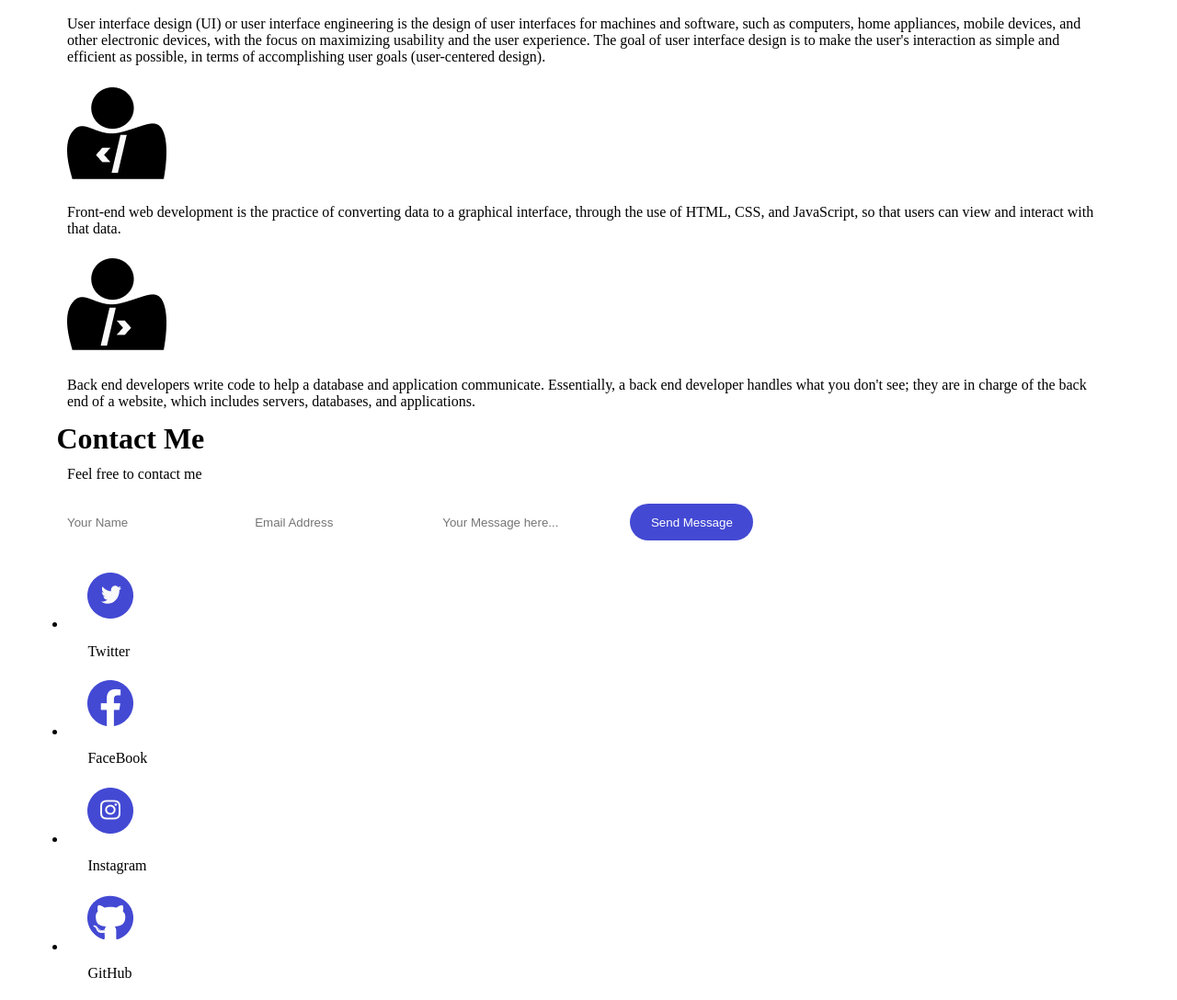
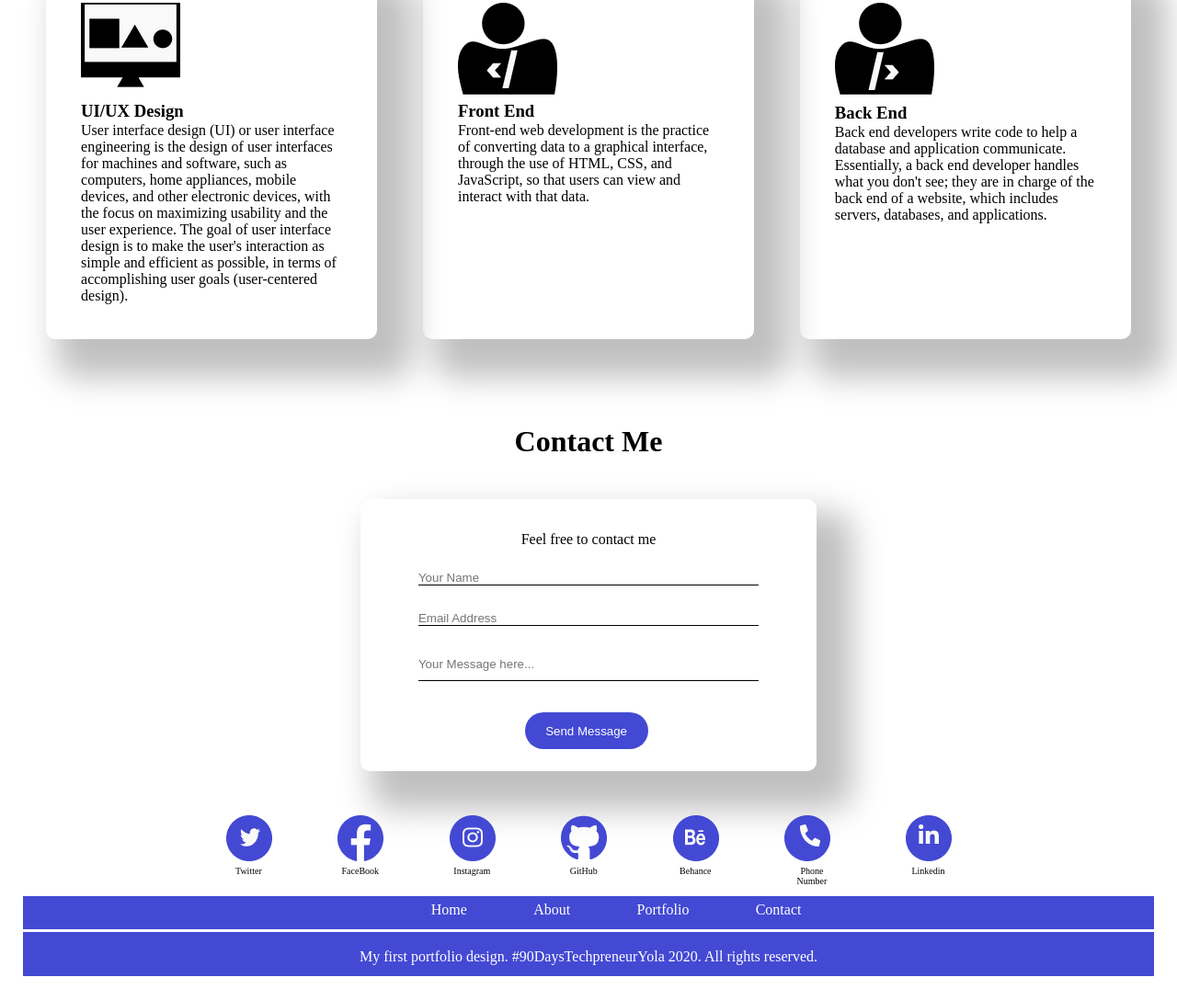
Before and after one commit to Elotachukwu/profile, a plain HTML site: page index.html in a window 1280 px wide. Shown: the part 1476-2564 px from the top of the page at 92% size. Drawn offline with Linux system fonts and the light colour scheme.

Commit message:
Adding CSS styles and JavaScript function to the main branch

```diff
--- a/access/script/script.js
+++ b/access/script/script.js
@@ -0,0 +1,20 @@
+function submitForm() {
+    document.getElementById("frm").submit();
+    var name = document.getElementById("nameId").value;
+    var email = document.getElementById("emailId").value;
+    var msg = document.getElementById("msgId").value;
+    if(name==="" && email==="" && msg===""){
+        alert("COMPULSORY! Fill in all fields.");
+        return;
+    } else if(name===""){
+        alert("Fill in your name.");
+        return;
+    } else if(email===""){
+        alert("Fill in your email");
+        return;
+    } else if(msg===""){
+        alert("Write your message...");
+    } else if (name!=="" && email!=="" && msg!==""){
+        alert("Your form has been submitted!");
+    }
+}
--- a/access/stylesheet/style.css
+++ b/access/stylesheet/style.css
@@ -1,5 +1,5 @@
 * {
-    margin: 1%;
+    margin: 0.5%;
     padding: 0;
     border: 0;
     text-decoration: none;
@@ -74,3 +74,130 @@
 .p2 {
     padding: 0 5% 10% 0;
 }
+
+.div3 {
+    display: flex;
+    padding-top: 2%;
+}
+
+.img2 {
+    box-shadow: 25px 28px 35px 14px rgba(0, 0, 0, 0.25);
+}
+
+.div4 {
+    display: flex;
+    padding-top: 2%;
+}
+
+.sub1div4 {
+    flex: 1;
+    box-shadow: 25px 28px 35px 14px rgba(0, 0, 0, 0.25);
+    padding: 3%;
+    margin: 2%;
+    border-radius: 10px;
+}
+
+.sub2div4 {
+    flex: 1;
+    box-shadow: 25px 28px 35px 14px rgba(0, 0, 0, 0.25);
+    padding: 3%;
+    margin: 2%;
+    border-radius: 10px;
+}
+
+.sub3div4 {
+    flex: 1;
+    box-shadow: 25px 28px 35px 14px rgba(0, 0, 0, 0.25);
+    padding: 3%;
+    margin: 2%;
+    border-radius: 10px;
+}
+
+.div5 {
+    box-shadow: 25px 28px 35px 14px rgba(0, 0, 0, 0.25);
+    border: 0 0 0 1 rgba(0, 0, 0, 0.25);
+    border-radius: 10px;
+    display: block;
+    margin: 0 30% 0 30%;
+    /* align-items: center;
+    justify-content: center; */
+    padding: 1%;
+}
+
+.input1,
+.input2,
+.input3 {
+    margin: 0 10% 5% 10%;
+    border-top: 0;
+    border-bottom: 1px solid black;
+    border-left: 0;
+    border-right: 0;
+    width: 80%;
+    align-self: center;
+}
+
+.p7 {
+    text-align: center;
+    margin: 5%;
+}
+
+.input3 {
+    margin: 2% 10% 2% 10%;
+    padding-bottom: 2%;
+}
+
+.a {
+    margin: 5% 10% 2% 35%;
+}
+
+.ul {
+    display: flex;
+    list-style-type: none;
+    align-items: flex-start;
+    justify-content: space-around;
+    padding-top: 3%;
+    margin: auto 15% auto 15%;
+    flex-wrap: nowrap;
+}
+
+.div7 {
+    background-color: #4349D3;
+}
+
+.ul3 {
+    list-style-type: none;
+    display: flex;
+    justify-content: center;
+}
+
+.p8 {
+    font-size: 10px;
+    text-align: center;
+}
+
+.sub1div6 {
+    border-bottom: 3px solid white;
+    padding: 0;
+    color: white;
+    margin: 0;
+}
+
+.li8 {
+    color: white;
+    padding-left: 5%;
+}
+
+.sub2div6 {
+    justify-content: center;
+}
+
+.p15 {
+    text-align:  center;
+    color: white;
+    padding: 1%;
+}
+
+.h1 {
+    text-align: center;
+    padding: 5% 0 3% 0;
+}
--- a/index.html
+++ b/index.html
@@ -35,87 +35,91 @@
             </div>
         </div>
 
+      <h1 class="h1">About Me</h1>
         <div class="div3">
-            <h1 class="h1">About Me</h1>
             <div class="sub1div3"><img src="./access/images/me.JPG" alt="" class="img2"></div>
             <div class="sub2div3">
                 <p class="p3">I am a passionate UI/UX developer-to-be from Nigeria, Africa. I love to be creative. I am a person who is positive about every aspect of life. There are many things I like to do, to see, and to experience. I like to read, I like to write; I like to think, I like to dream; I like to talk, I like to listen. I like to laugh. Soon enough, I'd be better than Khoi Vinh and John Maeda. I'd be the best developer some day, cheers!</p><button class="button">Read More</button>
             </div>
         </div>
 
+      <h1 class="h1">Expertise</h1>
         <div class="div4">
-            <h1 class="h1">Expertise</h1>
             <div class="sub1div4"><img src="./access/images/Group 2 (1).png" alt="" class="img3">
-                <p class="p4">
+            <h3 class="ui">UI/UX Design</h3>
+            <p class="p4">
                     User interface design (UI) or user interface engineering is the design of user interfaces for machines and software, such as computers, home appliances, mobile devices, and other electronic devices, with the focus on maximizing usability and the user experience. The goal of user interface design is to make the user's interaction as simple and efficient as possible, in terms of accomplishing user goals (user-centered design).
                 </p>
             </div>
             <div class="sub2div4"><img src="./access/images/Group 12 (1).png" alt="" class="img4">
+            <h3 class="front">Front End</h3>
             <p class="p5">
                 Front-end web development is the practice of converting data to a graphical interface, through the use of HTML, CSS, and JavaScript, so that users can view and interact with that data.
             </p>
             </div>
             <div class="sub3div4"><img src="./access/images/Group 13 (1).png" alt="" class="img5">
-            <p class="p6">
+            <h3 class="back">Back End</h3>
+              <p class="p6">
                 Back end developers write code to help a database and application communicate. Essentially, a back end developer handles what you don't see; they are in charge of the back end of a website, which includes servers, databases, and applications.
             </p>
             </div>
         </div>
 
+      <h1 class="h1">Contact Me</h1>
         <div class="div5">
-            <h1 class="h1">Contact Me</h1>
-            <form action="" class="form">
-                <p class="p7">Feel free to contact me</p>
-                <input type="text" name="" id="" class="input1" placeholder="Your Name">
-                <input type="text" class="input2" placeholder="Email Address">
-                <input type="text" class="input3" placeholder="Your Message here...">
-                <button class="button">Send Message</button>
+            <form action="" class="form" id="frm">
+                <div class="input"><p class="p7">Feel free to contact me</p></div>
+                <div class="input"><input type="text" name="" id="nameId" class="input1" placeholder="Your Name"></div>
+                <div class="input"><input type="email" class="input2" id="emailId" placeholder="Email Address"></div>
+                <div class="input"><input type="text" class="input3" id="msgId" placeholder="Your Message here..."></div>
+                <div class="input"><button class="button a" type="button" onclick="submitForm()">Send Message</button></div>
             </form>
         </div>
+      </div>
     </main>
 
     <footer class="footer">
-        <div class="div5">
+        <div class="div6">
             <ul class="ul">
               <li class="li1">
                 <div class="sub1div5"><img src="./access/images/Twitter.png" alt="" class="img6"><p class="p8">Twitter</p>
                 </div>
               </li>
               <li class="li2">
-                <div class="sub2div5"><img src="./access/images/FaceBook.png" alt="" class="img7"><p class="p9">FaceBook</p>
+                <div class="sub1div5"><img src="./access/images/FaceBook.png" alt="" class="img7"><p class="p8">FaceBook</p>
                 </div>
               </li>
               <li class="li3">
-                <div class="sub3div5"><img src="./access/images/Instagram.png" alt="" class="img8"><p class="p10">Instagram</p>
+                <div class="sub1div5"><img src="./access/images/Instagram.png" alt="" class="img8"><p class="p8">Instagram</p>
                 </div>
               </li>
               <li class="li4">
-                <div class="sub4div5"><img src="./access/images/github.png" alt="" class="img9"><p class="p11">GitHub</p>
+                <div class="sub1div5"><img src="./access/images/github.png" alt="" class="img9"><p class="p8">GitHub</p>
                 </div>
               </li>
               <li class="li5">
-                <div class="sub5div5"><img src="./access/images/Behance.png" alt="" class="img10"><p class="p12">Behance</p>
+                <div class="sub1div5"><img src="./access/images/Behance.png" alt="" class="img10"><p class="p8">Behance</p>
                 </div>
               </li>
               <li class="li6">
-                <div class="sub6div5"><img src="./access/images/PhoneNumber.png" alt="" class="img11"><p class="p13">Phone Number</p>
+                <div class="sub1div5"><img src="./access/images/PhoneNumber.png" alt="" class="img11"><p class="p8">Phone Number</p>
                 </div>
               </li>
               <li class="li7">
-                <div class="sub7div5"><img src="./access/images/Linkedin.png" alt="" class="img12"><p class="p14"></p>
+                <div class="sub1div5"><img src="./access/images/Linkedin.png" alt="" class="img12"><p class="p8">Linkedin</p>
                 </div>
               </li>
             </ul>
         </div>
 
-        <div class="div6">
+        <div class="div7">
           <div class="sub1div6">
             <nav class="nav2">
               <ul class="ul3">
                 <li class="li8">Home</li>
-                <li class="li9">About</li>
-                <li class="li10">Portfolio</li>
-                <li class="li11">Contact</li>
+                <li class="li8">About</li>
+                <li class="li8">Portfolio</li>
+                <li class="li8">Contact</li>
               </ul>
             </nav>
           </div>
```
